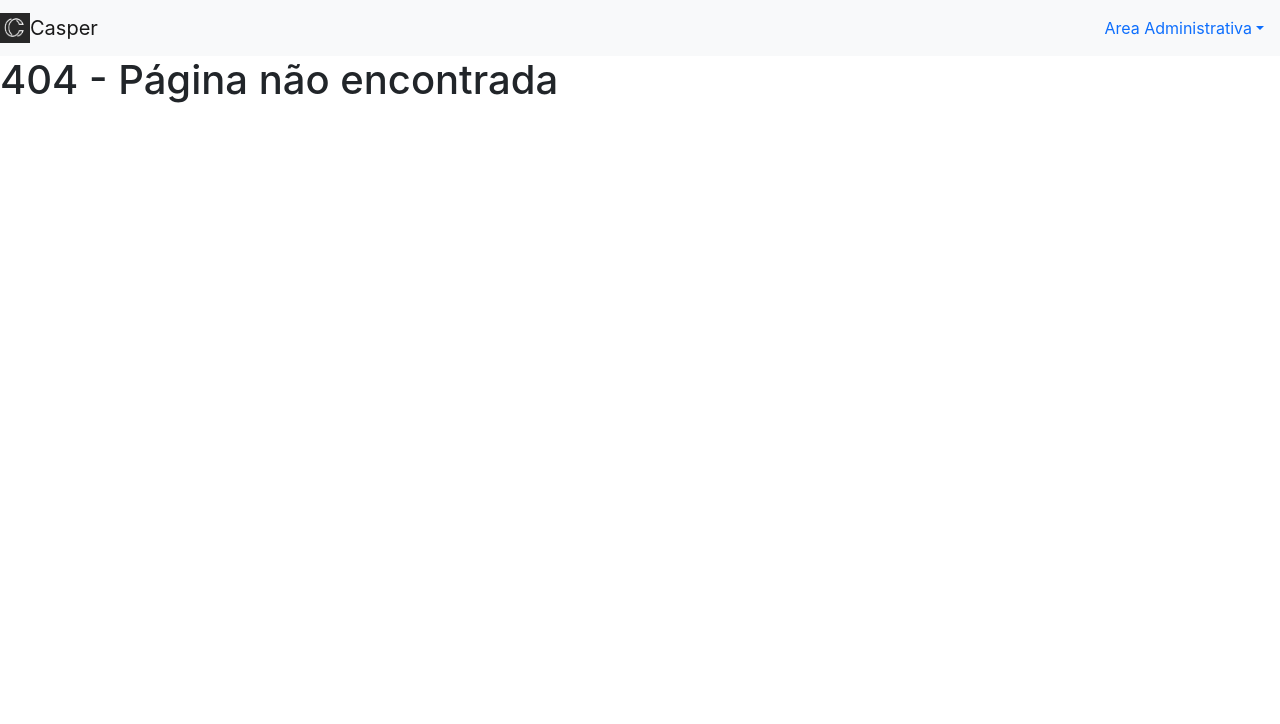
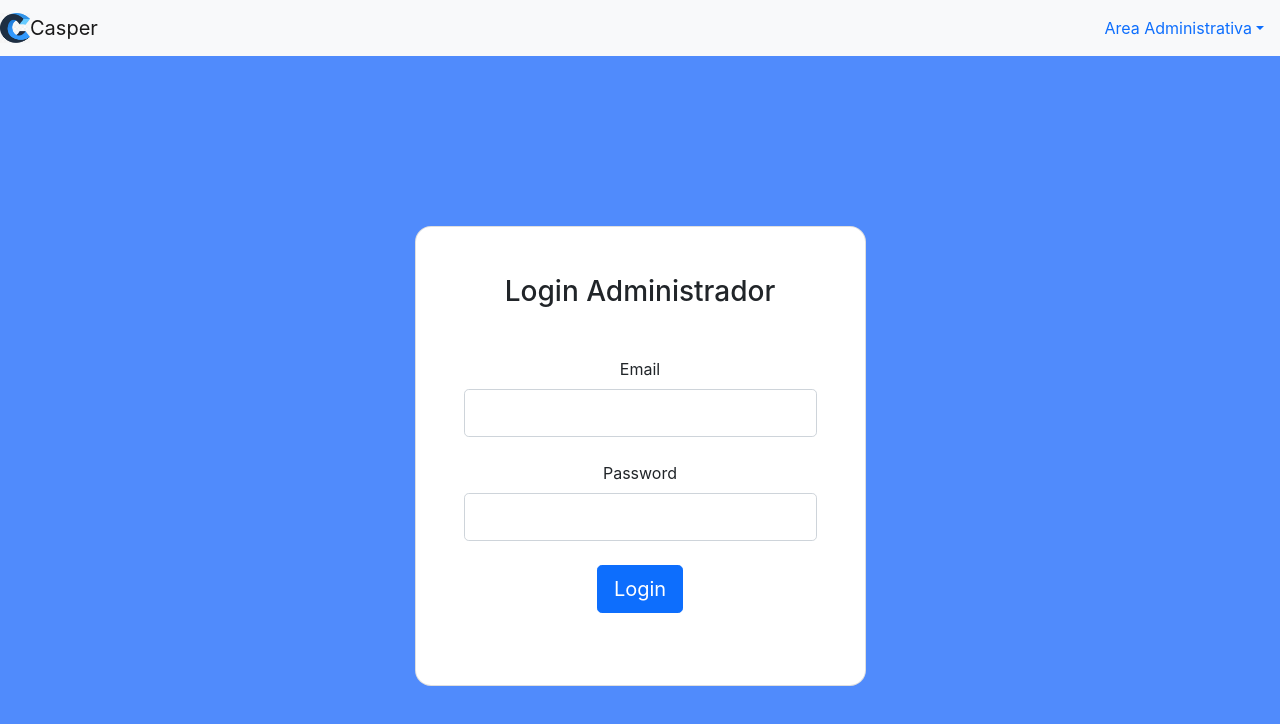
Before and after one commit to ThFabricio/casper-website, a React (Create React App) app: page /login in a window 1280 px wide. Before the commit this address had no page. Shown: the top 724 px of the page. Built offline with nearby package versions, Linux system fonts and the light colour scheme; no server answers.

Commit message:
Autentificacao do Site

```diff
--- a/src/App.js
+++ b/src/App.js
@@ -4,16 +4,35 @@ import Header from "./componentes/Header";
 import Admin from "./admin/Admin";
 import CriarNoticia from "./admin/CriarNoticia";
 import EditarNoticia from "./admin/EditarNoticia";
+import Login from "./admin/LoginAdmin";
+import ViewNoticia from "./componentes/ViewNoticia";
 
 import { BrowserRouter, Route, Routes } from "react-router-dom";
-import ViewNoticia from "./componentes/ViewNoticia";
+import {onAuthStateChanged} from "firebase/auth";
+import { auth } from "./firebase/Config";
+import { useEffect, useState } from "react";
+
 
 
 function App() {
+
+  const [user, setUser] = useState({});
+
+  useEffect(() => {
+    onAuthStateChanged(auth, (user) => {
+      if(user){
+        setUser(user);
+      }else{
+        setUser(null);
+      }
+    });
+  }, []);
+
+
   return (
     <div>
       <BrowserRouter>
-        <Header />
+        <Header user={user} />
         <Routes>
           <Route path="/" element={<Home />} />
           <Route path="/noticias" element={<Noticias />} />
@@ -21,6 +40,7 @@ function App() {
           <Route path="/admin/criar-noticia" element={<CriarNoticia />} />
           <Route path="/ver-noticia/:id" element={<ViewNoticia />} />
           <Route path="/admin/editar-noticia/:id" element={<EditarNoticia />} />
+          <Route path="/login" element={<Login />} />
           <Route path="*" element={<h1>404 - Página não encontrada</h1>} />
         </Routes>
       </BrowserRouter>
--- a/src/admin/Admin.js
+++ b/src/admin/Admin.js
@@ -2,9 +2,12 @@ import { useState, useEffect } from "react";
 import { firestore } from "../firebase/Config";
 import { collection, getDocs, doc, deleteDoc } from "firebase/firestore";
 import { Link, useNavigate } from "react-router-dom";
+import { auth } from "../firebase/Config";
+import { onAuthStateChanged } from "firebase/auth";
 
 
 const Admin = props => {
+
 
 
     const [noticias, setNoticias] = useState([]);
@@ -28,15 +31,22 @@ const Admin = props => {
         navigate(0);
     }
 
+    useEffect(() => {
+        onAuthStateChanged(auth, (user) => {
+            if (!user) {
+                navigate("/login");
+            }
+        });
+    }, [navigate]);
+
 
     return (
         <div>
-
             <div className="container">
                 <div className="row">
                     <div className="col-12">
                         <h1>Noticias</h1>
-                        <Link to ="/admin/criar-noticia" className="btn btn-primary">Criar Noticia</Link>
+                        <Link to="/admin/criar-noticia" className="btn btn-primary">Criar Noticia</Link>
                     </div>
                 </div>
                 <div className="row">
--- a/src/admin/CriarNoticia.js
+++ b/src/admin/CriarNoticia.js
@@ -48,7 +48,7 @@ const CriarNoticia = props => {
             <form onSubmit={salvarNoticia}>
                 < div className="mb-3" >
                     <label htmlFor="exampleFormControlInput1" className="form-label">Titulo</label>
-                    <input type="email" className="form-control" id="titulo" value={titulo} onChange={e => setTitulo(e.target.value)} placeholder="Titulo da noticia" />
+                    <input type="text" className="form-control" id="titulo" value={titulo} onChange={e => setTitulo(e.target.value)} placeholder="Titulo da noticia" />
                 </div >
                 <div className="mb-3">
                     <label htmlFor="exampleFormControlTextarea1" className="form-label">Descrição</label>
--- /dev/null
+++ b/src/admin/LoginAdmin.js
@@ -0,0 +1,76 @@
+import { useState } from "react";
+import { onAuthStateChanged, signOut, signInWithEmailAndPassword } from "firebase/auth";
+import { useNavigate } from "react-router-dom";
+import { auth } from "../firebase/Config";
+
+
+
+const LoginAdmin = () => {
+
+    const [email, setEmail] = useState('');
+    const [password, setPassword] = useState('');
+
+    const [user, setUser] = useState({});
+
+    const navigate = useNavigate();
+
+    onAuthStateChanged(auth, (currentUser) => {
+        setUser(currentUser);
+    });
+
+    const login = async (event) => {
+        event.preventDefault();
+        try {
+            await signInWithEmailAndPassword(auth, email, password);
+        } catch (error) {
+            console.log(error);
+        }
+
+        navigate('/admin');
+    }
+
+    const logout = async () => {
+        try {
+            await signOut(auth);
+        } catch (error) {
+            console.log(error);
+        }
+    }
+
+    return (
+        <div>
+
+            <form onSubmit={login}>
+                <section className="vh-100" style={{ backgroundColor: "#508bfc" }}>
+                    <div className="container py-5 h-100">
+                        <div className="row d-flex justify-content-center align-items-center h-100">
+                            <div className="col-12 col-md-8 col-lg-6 col-xl-5">
+                                <div className="card shadow-2-strong" style={{ borderRadius: "1rem" }}>
+                                    <div className="card-body p-5 text-center">
+
+                                        <h3 className="mb-5">Login Administrador</h3>
+
+                                        <div className="form-outline mb-4">
+                                            <label className="form-label" htmlFor="typeEmailX-2">Email</label>
+                                            <input type="email" id="typeEmailX-2" className="form-control form-control-lg" value={email} onChange={e => setEmail(e.target.value)} />
+                                        </div>
+
+                                        <div className="form-outline mb-4">
+                                            <label className="form-label" htmlFor="typePasswordX-2">Password</label>
+                                            <input type="password" id="typePasswordX-2" className="form-control form-control-lg" value={password} onChange={e => setPassword(e.target.value)} />
+                                        </div>
+
+                                        <button type="submit" className="btn btn-primary btn-lg btn-block mb-4">Login</button>
+
+                                    </div>
+                                </div>
+                            </div>
+                        </div>
+                    </div>
+                </section>
+            </form>
+        </div>
+    );
+}
+
+export default LoginAdmin;
--- a/src/componentes/Header.js
+++ b/src/componentes/Header.js
@@ -1,8 +1,23 @@
-import React from "react";
 import logo from "../logo.jpg";
 import { Link } from "react-router-dom";
+import { signOut } from "firebase/auth";
+import { auth } from "../firebase/Config";
+import { useNavigate } from "react-router-dom";
 
-const Header = props => {
+const Header = ({ user }) => {
+
+  const navigate = useNavigate();
+
+  const logout = async () => {
+    try {
+      await signOut(auth);
+
+    } catch (error) {
+      console.log(error);
+    }
+    navigate('/');
+  }
+
   return (
     <div>
       <nav className="navbar navbar-light bg-light">
@@ -17,7 +32,15 @@ const Header = props => {
               Area Administrativa
             </a>
             <ul className="dropdown-menu" aria-labelledby="navbarDropdown">
-              <li><Link className="dropdown-item" to="/admin">Noticias</Link></li>
+              {user ? (
+                <>
+                  <li><Link className="dropdown-item" to="/admin">Admin</Link></li>
+                  <li><hr className="dropdown-divider" /></li>
+                  <li><button className="dropdown-item" onClick={logout}>Logout</button></li>
+                </>
+              ) : (
+                <li><Link className="dropdown-item" to="/login">Login</Link></li>
+              )}
             </ul>
           </div>
         </div>
--- a/src/componentes/Noticias.js
+++ b/src/componentes/Noticias.js
@@ -19,8 +19,8 @@ const Noticias = props => {
     }, []);
 
     return (
-        <div>
-            <div className="row row-cols-1 row-cols-md-3 g-4">
+        <div className="vh-100" style={{backgroundColor: "#508bfc"}}>
+            <div className="row row-cols-1 row-cols-md-3 g-4 mx-1 mt-1">
                 {noticias.map((noticia) => (
                     <div key={noticia.id}>
 
--- a/src/componentes/ViewNoticia.js
+++ b/src/componentes/ViewNoticia.js
@@ -31,7 +31,7 @@ const ViewNoticia = () => {
                     <div class="row gx-5">
                         <div class="col-md-6 mb-4">
                             <div class="bg-image hover-overlay ripple shadow-2-strong rounded-5" data-mdb-ripple-color="light">
-                                <img src={noticia.imagem} class="img-fluid" height={750} width={750} />
+                                <img src={noticia.imagem} class="img-fluid mt-2" height={750} width={750} />
                             </div>
                         </div>
 
@@ -39,7 +39,7 @@ const ViewNoticia = () => {
                             <span class="badge bg-info px-3 py-2 shadow-2-strong mb-4">{noticia.categoria}</span>
                             <h4><strong>{noticia.titulo}</strong></h4>
                             <p class="text-muted">
-                                {noticia.descricao}
+                                <strong>{noticia.descricao}</strong>
                             </p>
                         </div>
                     </div>
```
Also changed, not shown: src/logo.jpg, 1 other file (tests, documents, lock files or other folders).
